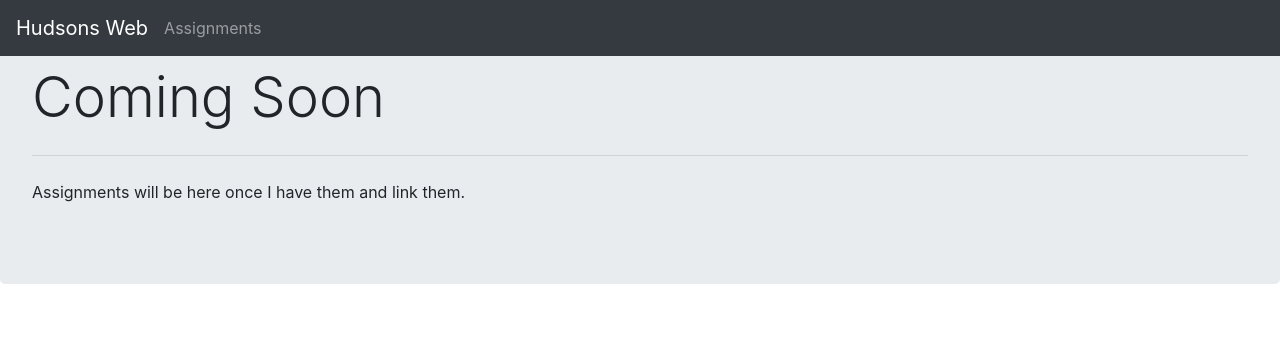
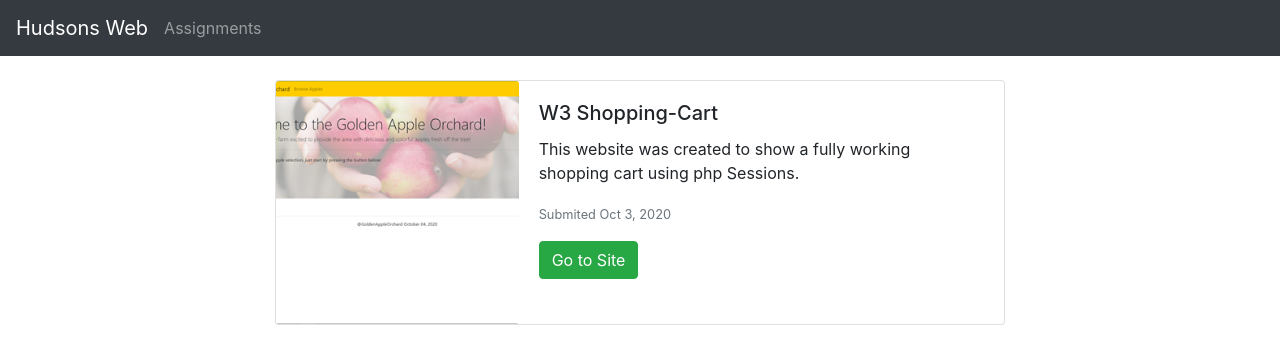
Before and after one commit to Chellixtm/cse341-hudson-homepage, a PHP site: page /view/assignments.php in a window 1280 px wide. Shown: the top 364 px of the page. Run offline with PHP 8.4, Linux system fonts and the light colour scheme.

Commit message:
added section to get to assignment

```diff
--- a/web/css/style.css
+++ b/web/css/style.css
@@ -19,3 +19,7 @@
 .fhome hr {
     width: 75%;
 }
+
+.margin-assign {
+    margin-top: 5rem;
+}
--- a/web/view/assignments.php
+++ b/web/view/assignments.php
@@ -15,10 +15,28 @@
     </nav>
 
     <main>
-        <div class="jumbotron">
-            <h1 class="display-4">Coming Soon</h1>
-            <hr class="my-4">
-            <p>Assignments will be here once I have them and link them.</p>
+        <div class="container margin-assign">
+            <div class="row">
+                <div class="col-2"></div>
+                <div class="col-8">
+                    <div class="card mb-3">
+                        <div class="row no-gutters">
+                            <div class="col-md-4">
+                                <img src="/images/w3preview.png" class="card-img" alt="Preview of website linked" />
+                            </div>
+                            <div class="col-md-8">
+                                <div class="card-body">
+                                    <h5 class="card-title">W3 Shopping-Cart</h5>
+                                    <p class="card-text">This website was created to show a fully working shopping cart using php Sessions.</p>
+                                    <p class="card-text"><small class="text-muted">Submited Oct 3, 2020</small></p>
+                                    <a href="https://hidden-beach-62197.herokuapp.com/index.php" class="btn btn-success">Go to Site</a>
+                                </div>
+                            </div>
+                        </div>
+                    </div>
+                </div>
+                <div class="col-2"></div>
+            </div>
         </div>
     </main>
 </body>
--- a/web/view/home.php
+++ b/web/view/home.php
@@ -62,6 +62,6 @@
     </footer>
 </body>
 <?php if (!isset($_COOKIE['visited'])) {
-    setcookie('visited', 'true');
+    setcookie('visited');
 } ?>
 </html>
```
Also changed, not shown: web/images/w3preview.png (added).
